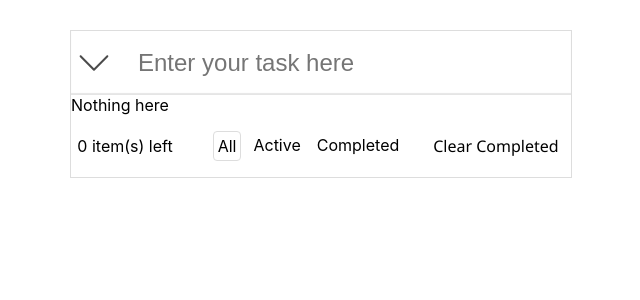
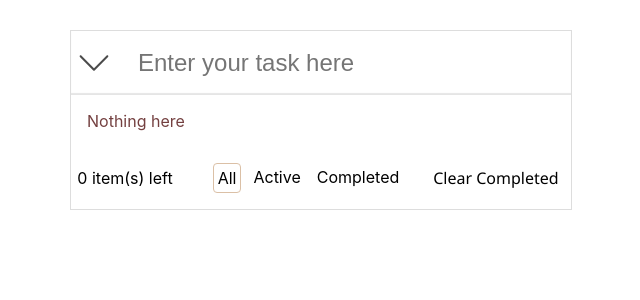
Before and after one commit to ctuyen/react-todolist, a React (Create React App) app: page / in a window 1280 px wide. Shown: the top 300 px of the page, without its empty margins (319-959 px from the left). Built offline with nearby package versions, Linux system fonts and the light colour scheme.

Commit message:
change some colors

```diff
--- a/src/App.css
+++ b/src/App.css
@@ -76,7 +76,7 @@
 }
 
 .TodoFilters .active {
-  border: 1px solid #ddd;
+  border: 1px solid rgb(219, 192, 166);
   border-radius: 4px;
 }
 
@@ -94,3 +94,8 @@ button {
 button:hover {
   text-decoration: underline;
 }
+
+.Nothing {
+  margin: 16px;
+  color: rgb(116, 64, 64);
+}
--- a/src/App.js
+++ b/src/App.js
@@ -160,7 +160,7 @@ class App extends Component {
             <TodoItem key={index} item={item} onClick={this.onItemClicked(item)} />)
         }
         {
-          this.state[this.state.currentFilter].length === 0 && 'Nothing here'
+          this.state[this.state.currentFilter].length === 0 && <p className='Nothing'>Nothing here</p>
         }
 
         <div className="Footer">
```
